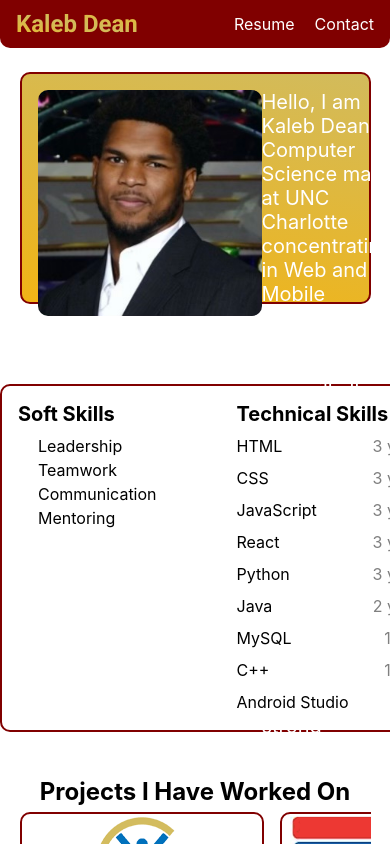
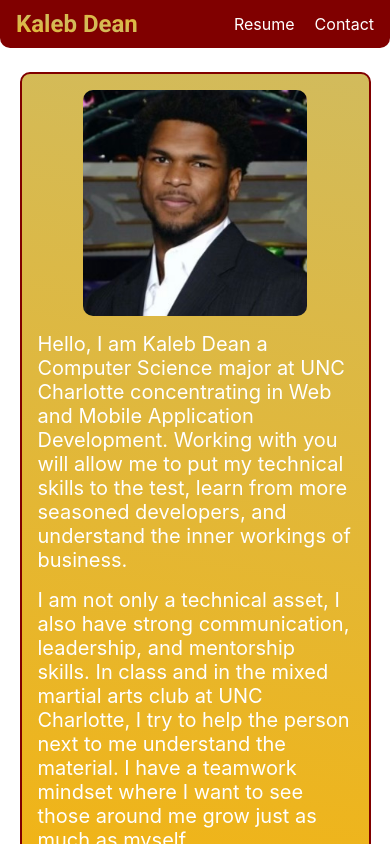
Before and after one commit to KalebWithAK/kalebwithak.github.io, a React (Vite) app: page / in a window 390 px wide. Shown: the top 844 px of the page. Built offline with nearby package versions, Linux system fonts and the light colour scheme.

Commit message:
responsiveness

```diff
--- a/src/App.css
+++ b/src/App.css
@@ -296,7 +296,11 @@ footer a {
   }
 
   section.intro {
-    width: 90%;
+    display: flex;
+    flex-direction: column;
+    align-items: center;
+    height: fit-content;
+    gap: 1rem;
   }
   section.intro p {
     width: 100%;
@@ -309,7 +313,7 @@ footer a {
     margin: auto;
     border: none;
     height: fit-content;
-    width: 25rem;
+    width: 28rem;
     border: solid var(--maroon) 2px;
     margin-bottom: 3rem;
   }
@@ -318,8 +322,17 @@ footer a {
     font-size: 1.25rem;
   }
 
+  section.skills div {
+    margin: 0;
+  }
+
+  div.soft-skills ul {
+    margin-left: 0;
+    padding-left: 0;
+  }
+
   div.technical-skills {
-    width: 45%;
+    width: 55%;
   }
 
   div.technical-skills ul {
@@ -355,7 +368,7 @@ footer a {
   }
 
   section.contact {
-    width: 80%;
+    width: 60%;
     flex-direction: column;
   }
 
```
